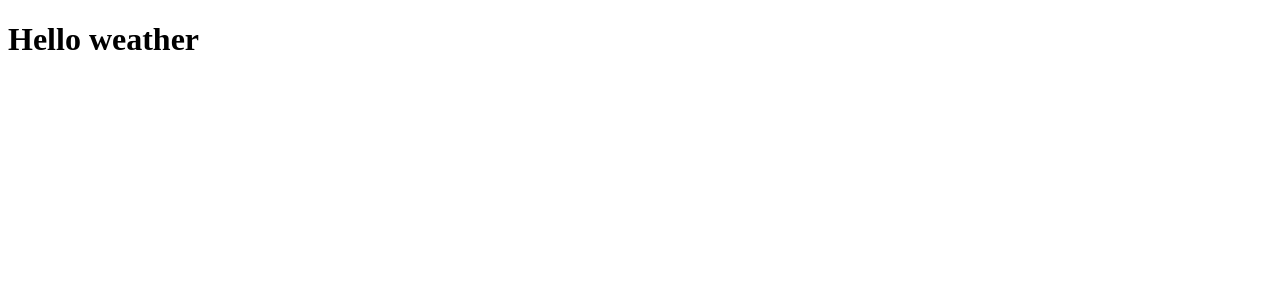
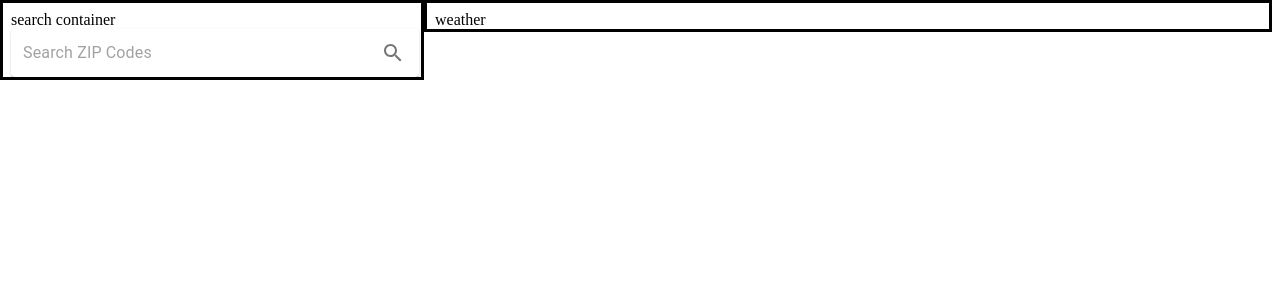
Before and after one commit to shabbyblue16/weather-app, a React app: page / in a window 1280 px wide. Shown: the top 300 px of the page. Built offline with nearby package versions, Linux system fonts and the light colour scheme.

Commit message:
Added zipcode searchbar

```diff
--- a/client/App.jsx
+++ b/client/App.jsx
@@ -6,11 +6,23 @@ import {
   useRecoilState,
   useRecoilValue,
 } from 'recoil';
+import Box from '@mui/material/Box';
+import Grid from '@mui/material/Grid';
+import { SearchContainer, WeatherContainer } from './components';
 
 function App() {
   return (
     <RecoilRoot>
-      <h1>Hello weather</h1>
+      <Box component='span'>
+        <Grid container spacing={1} columns={12} alignItems='stretch'>
+          <Grid item xs={4} sx={{ height: '100%', border: 'solid' }}>
+            <SearchContainer />
+          </Grid>
+          <Grid item xs={8} sx={{ height: '100%', border: 'solid' }}>
+            <WeatherContainer />
+          </Grid>
+        </Grid>
+      </Box>
     </RecoilRoot>
   );
 }
--- /dev/null
+++ b/client/components/SearchBar.jsx
@@ -0,0 +1,44 @@
+import * as React from 'react';
+import Paper from '@mui/material/Paper';
+import InputBase from '@mui/material/InputBase';
+import IconButton from '@mui/material/IconButton';
+import SearchIcon from '@mui/icons-material/Search';
+
+function SearchBar() {
+  const [zipCode, setZipCode] = React.useState('');
+
+  const handleInput = (e) => {
+    setZipCode(e.target.value);
+  };
+
+  const handleSearch = () => {
+    console.log(zipCode);
+  };
+
+  return (
+    <Paper
+      component='div'
+      sx={{
+        p: '2px 4px',
+        display: 'flex',
+        alignItems: 'center',
+        width: 400,
+      }}
+    >
+      <InputBase
+        placeholder='Search ZIP Codes'
+        onChange={handleInput}
+        sx={{ ml: 1, flex: 1 }}
+      />
+      <IconButton
+        onClick={handleSearch}
+        sx={{ p: '10px' }}
+        aria-label='search'
+      >
+        <SearchIcon />
+      </IconButton>
+    </Paper>
+  );
+}
+
+export default SearchBar;
--- /dev/null
+++ b/client/components/SearchContainer.jsx
@@ -0,0 +1,13 @@
+import * as React from 'react';
+import SearchBar from './SearchBar';
+
+function SearchContainer() {
+  return (
+    <>
+      <div>search container</div>
+      <SearchBar />
+    </>
+  );
+}
+
+export default SearchContainer;
--- /dev/null
+++ b/client/components/WeatherContainer.jsx
@@ -0,0 +1,12 @@
+import * as React from 'react';
+import Box from '@mui/material/Box';
+
+function WeatherContainer() {
+  return (
+    <Box component='div'>
+      <div>weather</div>
+    </Box>
+  );
+}
+
+export default WeatherContainer;
--- a/client/components/index.js
+++ b/client/components/index.js
@@ -0,0 +1,7 @@
+import SearchContainer from './SearchContainer';
+import WeatherContainer from './WeatherContainer';
+
+export {
+  SearchContainer,
+  WeatherContainer,
+};
--- a/client/index.js
+++ b/client/index.js
@@ -1,8 +1,7 @@
-/* eslint-disable import/extensions */
 /* eslint-disable react/jsx-filename-extension */
 import React from 'react';
 import { createRoot } from 'react-dom/client';
-import App from './App.jsx';
+import App from './App';
 
 const root = createRoot(document.getElementById('root'));
 
--- a/webpack.config.js
+++ b/webpack.config.js
@@ -30,4 +30,7 @@ module.exports = {
       template: path.join(__dirname, 'client', 'index.html'),
     }),
   ],
+  resolve: {
+    extensions: ['.js'],
+  },
 };
```
Also changed, not shown: .babelrc (added), .eslintrc.js.
